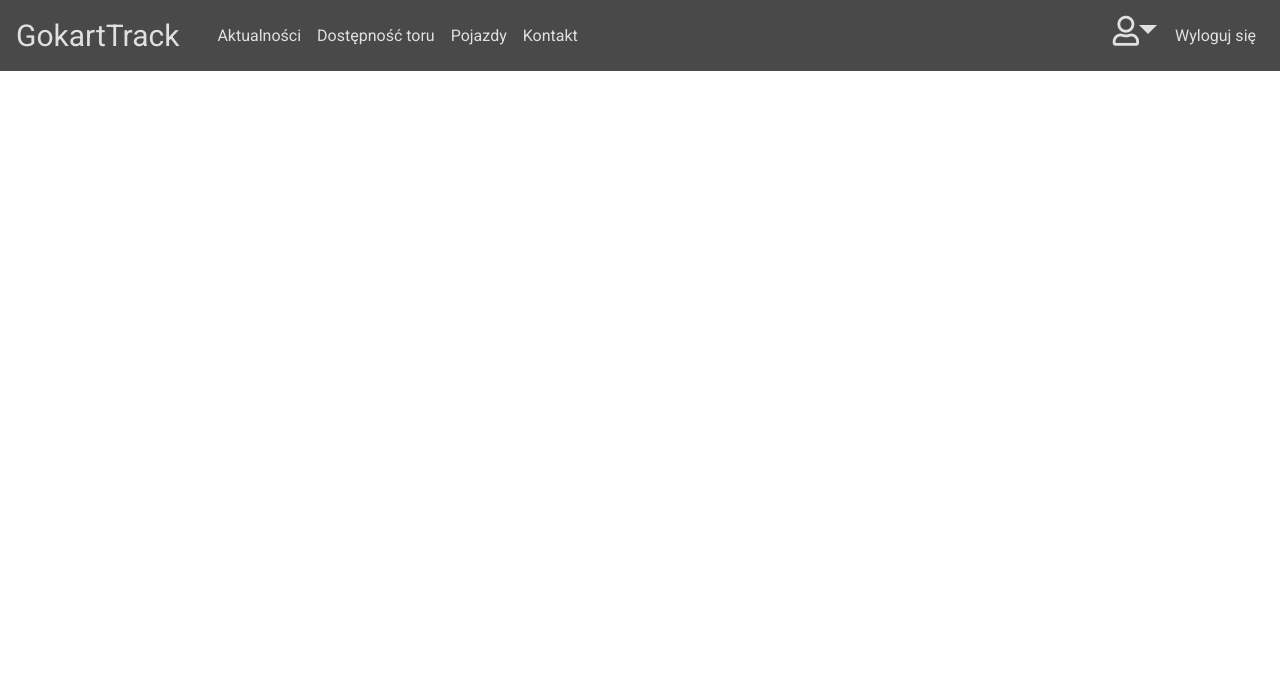
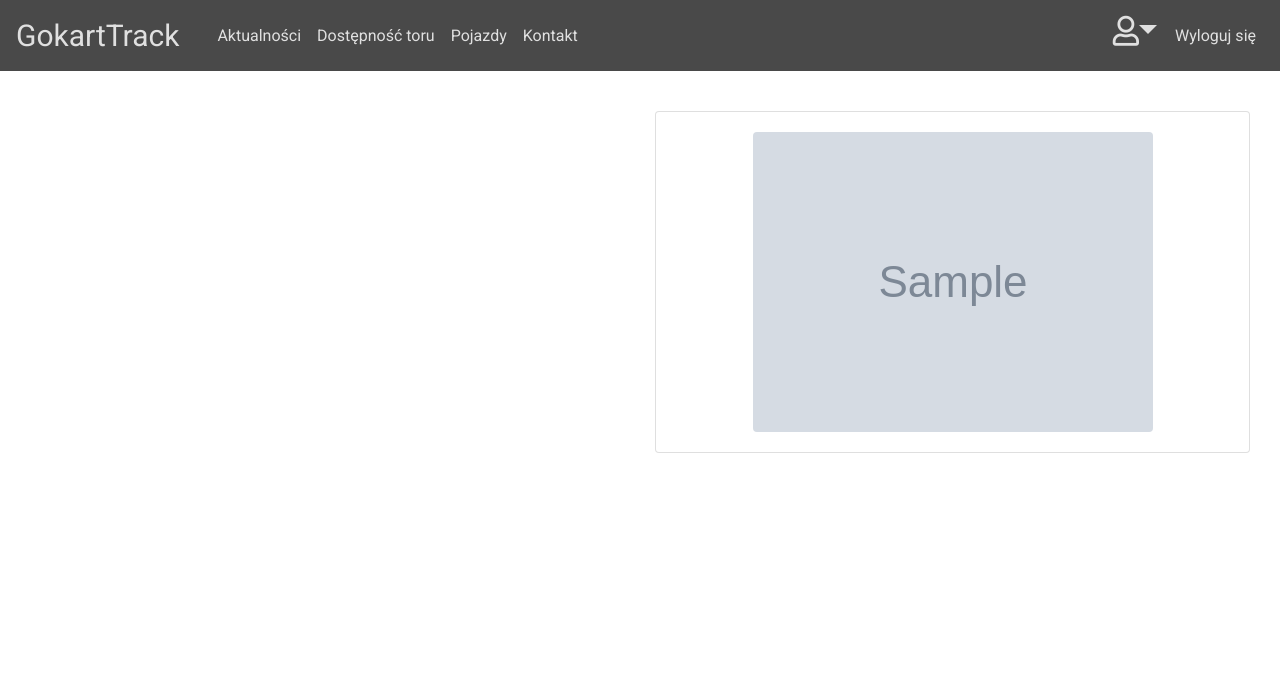
Before and after one commit to lukabaca/Go-Kart-Track-System, a Symfony app: template templates/views/controllers/dashboard/addNews.html.twig in a window 1280 px wide. Shown: the top 693 px of the page. Run offline with Twig, Linux system fonts and the light colour scheme; the template is opened without the code that fills it: most values are stand-ins (such as "Sample title", 1, 10 or a date in 2020); grey boxes marked "Sample" are stand-in pictures; some libraries are stand-ins or nearby versions.

Commit message:
adding news working on

```diff
--- a/config/services.yaml
+++ b/config/services.yaml
@@ -6,6 +6,7 @@
 parameters:
     locale: 'en'
     kartImage_directory: '%kernel.project_dir%/public/images/karts'
+    newsImage_directory: '%kernel.project_dir%/public/images/news'
 services:
     # default configuration for services in *this* file
     _defaults:
--- /dev/null
+++ b/public/js/dashboard/addNews.js
@@ -0,0 +1,25 @@
+$(document).ready(function () {
+    function readURL(input) {
+        if (input.files && input.files[0]) {
+            var reader = new FileReader();
+            reader.onload = function(e) {
+                $('#imageUploaded').attr('src', e.target.result);
+            }
+            reader.readAsDataURL(input.files[0]);
+        }
+    }
+
+    $("#news_file").on('change', function(e) {
+        e.preventDefault();
+        console.log('weszlo');
+        $('.card').remove();
+        let content =
+            '<div class="card">' +
+            '<div class="card-body">' +
+            '<img id="imageUploaded" class="img-fluid rounded mx-auto d-block">' +
+            '</div>' +
+            '</div>';
+        $('.imageArea').append(content);
+        readURL(this);
+    });
+});
--- a/src/Form/NewsType.php
+++ b/src/Form/NewsType.php
@@ -10,6 +10,7 @@ namespace App\Form;
 
 
 use Symfony\Component\Form\AbstractType;
+use Symfony\Component\Form\Extension\Core\Type\FileType;
 use Symfony\Component\Form\Extension\Core\Type\SubmitType;
 use Symfony\Component\Form\Extension\Core\Type\TextType;
 use Symfony\Component\Form\FormBuilderInterface;
@@ -26,6 +27,10 @@ class NewsType extends AbstractType
                 'placeholder' => 'Ulica i adres',
                 'class' => 'form-control'
             ]
+        ));
+        $builder->add('file', FileType::class, array(
+            'label' => 'Plik',
+            'required' => FALSE,
         ));
 
         $builder->add('submit', SubmitType::class, array(
--- a/templates/views/controllers/dashboard/addNews.html.twig
+++ b/templates/views/controllers/dashboard/addNews.html.twig
@@ -10,9 +10,20 @@
     {{ parent() }}
     <div class="container">
         <div class="row">
-            <div class="col-md-12">
+            <div class="col-md-6">
                 {{ form_start(newsForm) }}
                 {{ form_end(newsForm) }}
+            </div>
+            <div class="col-md-6 imageArea">
+                <div class="card">
+                    <div class="card-body">
+                        {% if filePath %}
+                            <img src="{{ asset('images/karts/'~filePath~'') }}" id="imageUploaded" class="img-fluid rounded mx-auto d-block">
+                        {% else %}
+                            <p class="noImageHeader">Brak zdjęcia</p>
+                        {% endif %}
+                    </div>
+                </div>
             </div>
         </div>
     </div>
@@ -20,4 +31,5 @@
 
 {% block javascripts %}
     {{ parent() }}
+    <script src="{{ asset('js/dashboard/addNews.js') }}"></script>
 {%  endblock %}
```
Also changed, not shown: src/Controller/DashboardController.php (+27 -0 lines), public/images/news/6d1f9dfb6989c2e630c75f8866616b9d.jpeg (added).
